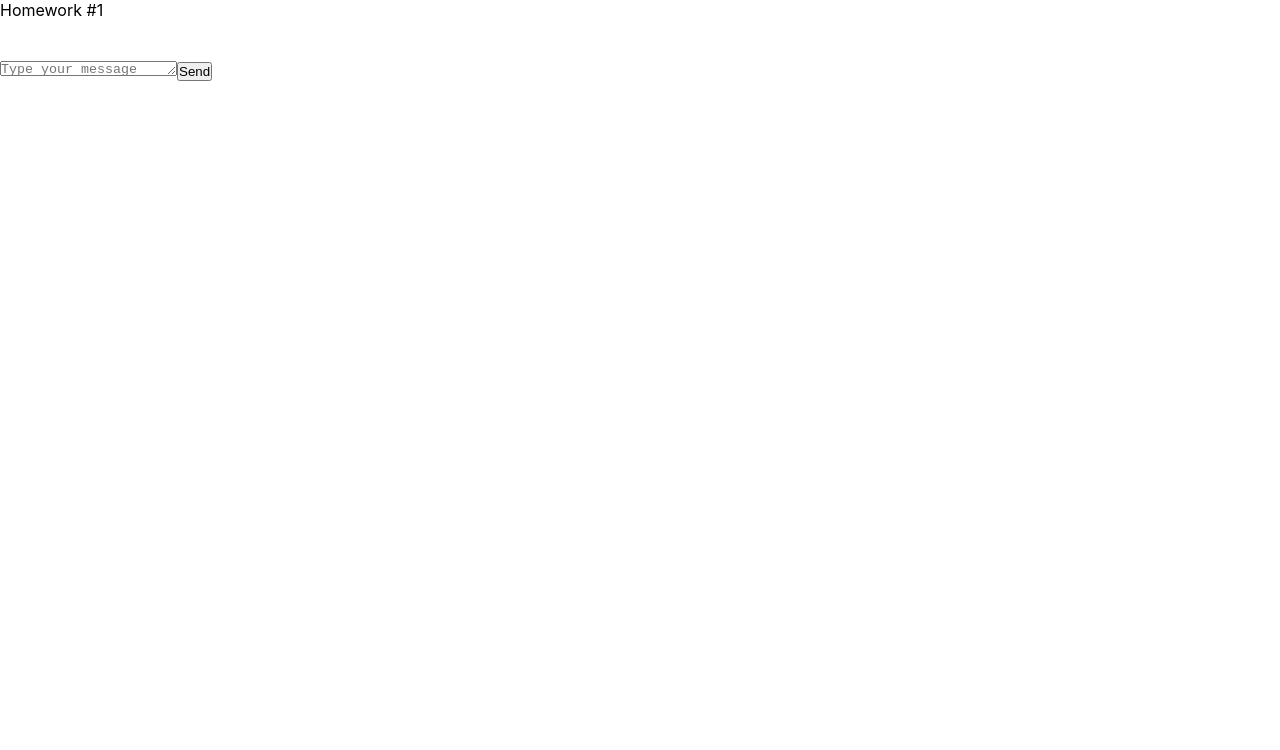
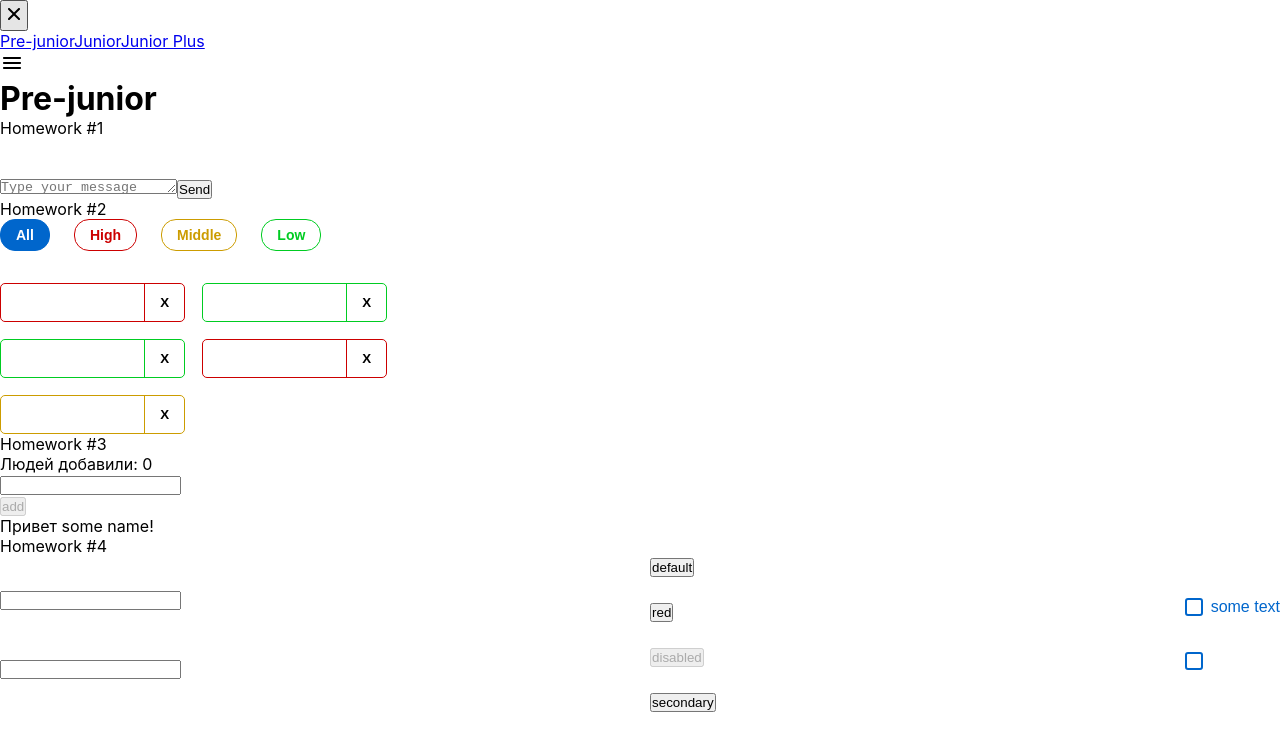
Before and after one commit to Igor-JCI/Front-main, a React (Create React App) app: page /#/pre-junior in a window 1280 px wide. Shown: the top 750 px of the page. Built offline with nearby package versions, Linux system fonts and the light colour scheme.

Commit message:
07 -Input and Radio

```diff
--- a/package.json
+++ b/package.json
@@ -1,6 +1,6 @@
 {
   "name": "hws2",
-  "homepage": "http://IgnatZakalinsky.github.io/hws2",
+  "homepage": "http://Igor-JCI.github.io/Front-main",
   "version": "0.1.0",
   "private": true,
   "dependencies": {
@@ -16,7 +16,7 @@
     "@types/react-dom": "18.0.6",
     "@types/uuid": "8.3.4",
     "axios": "0.27.2",
-    "gh-pages": "4.0.0",
+    "gh-pages": "^6.0.0",
     "react": "18.2.0",
     "react-dom": "18.2.0",
     "react-redux": "8.0.4",
@@ -32,7 +32,7 @@
     "build": "react-scripts build",
     "test": "react-scripts test",
     "eject": "react-scripts eject",
-    "predeploy": "npm run build",
+    "predeploy": "yarn run build",
     "deploy": "gh-pages -d build"
   },
   "eslintConfig": {
--- a/src/s1-main/App.tsx
+++ b/src/s1-main/App.tsx
@@ -1,18 +1,19 @@
 import React from 'react'
 import s from './App.module.css'
 import HW1 from '../s2-homeworks/hw01/HW1'
+import HW5 from "../s2-homeworks/hw05/HW5";
 
 function App() {
     return (
         <div className={s.App}>
-            <HW1/>
+            {/*<HW1/>*/}
             {/*раскомментировать по ходу выполнения*/}
             {/*<HW2/>*/}
             {/*<HW3/>*/}
             {/*<HW4/>*/}
 
             {/*при выполнении дз 5 и более - закомментировать здесь дз 1-4, так как они есть внутри дз 5*/}
-            {/*<HW5/>*/}
+            <HW5/>
         </div>
     )
 }
--- a/src/s2-homeworks/hw05/Pages.tsx
+++ b/src/s2-homeworks/hw05/Pages.tsx
@@ -16,17 +16,11 @@
         <div>
             {/*Routes выбирает первый подходящий роут*/}
             <Routes>
-                {/*роутинг будут писать студенты*/}
-                {/*в начале мы попадаем на страницу '/' и переходим сразу на страницу /pre-junior*/}
-                {/*<Route ...*/}
-
-                {/*роуты для /pre-junior, /junior, /junior-plus*/}
-                {/*<Route ...*/}
-                {/*<Route ...*/}
-                {/*<Route ...*/}
-
-                {/*роут для несуществующей страницы должен отрисовать <Error404 />*/}
-                {/*<Route ...*/}
+                <Route path={'/'} element={<Navigate to={PATH.PRE_JUNIOR}/>}/>
+                <Route path={PATH.PRE_JUNIOR} element={<PreJunior/>}/>
+                <Route path={PATH.JUNIOR} element={<Junior/>}/>
+                <Route path={PATH.JUNIOR_PLUS} element={<JuniorPlus/>}/>
+                <Route element={<Error404/>}/>
             </Routes>
         </div>
     )
--- a/src/s2-homeworks/hw05/pages/Junior.tsx
+++ b/src/s2-homeworks/hw05/pages/Junior.tsx
@@ -1,4 +1,5 @@
 import React from 'react'
+import HW7 from "../../hw07/HW7";
 // import HW6 from '../../hw06/HW6'
 // import HW7 from '../../hw07/HW7'
 // import HW8 from '../../hw08/HW8'
@@ -8,7 +9,7 @@
     return (
         <div id={'hw5-page-junior'}>
             {/*<HW6 />*/}
-            {/*<HW7 />*/}
+            <HW7 />
             {/*<HW8 />*/}
             {/*<HW9 />*/}
         </div>
--- a/src/s2-homeworks/hw07/common/c5-SuperSelect/SuperSelect.tsx
+++ b/src/s2-homeworks/hw07/common/c5-SuperSelect/SuperSelect.tsx
@@ -36,7 +36,8 @@
         : [] // map options with key
 
     const onChangeCallback = (e: ChangeEvent<HTMLSelectElement>) => {
-        // делают студенты
+        onChange&&onChange(e)
+        onChangeOption&& onChangeOption(e.currentTarget.value)
     }
 
     const finalSelectClassName = s.select + (className ? ' ' + className : '')
--- a/src/s2-homeworks/hw07/common/c6-SuperRadio/SuperRadio.tsx
+++ b/src/s2-homeworks/hw07/common/c6-SuperRadio/SuperRadio.tsx
@@ -35,7 +35,8 @@
     ...restProps
 }) => {
     const onChangeCallback = (e: ChangeEvent<HTMLInputElement>) => {
-        // делают студенты
+        onChange&&onChange(e)
+        onChangeOption && onChangeOption(e.currentTarget.value)
     }
 
     const finalRadioClassName = s.radio + (className ? ' ' + className : '')
@@ -48,6 +49,9 @@
                       id={id + '-input-' + o.id}
                       className={finalRadioClassName}
                       type={'radio'}
+                      name={name}
+                      checked={o.id == value}
+                      value={o.id}
                       // name, checked, value делают студенты
 
                       onChange={onChangeCallback}
```
Also changed, not shown: 1 other file (tests, documents, lock files or other folders).
